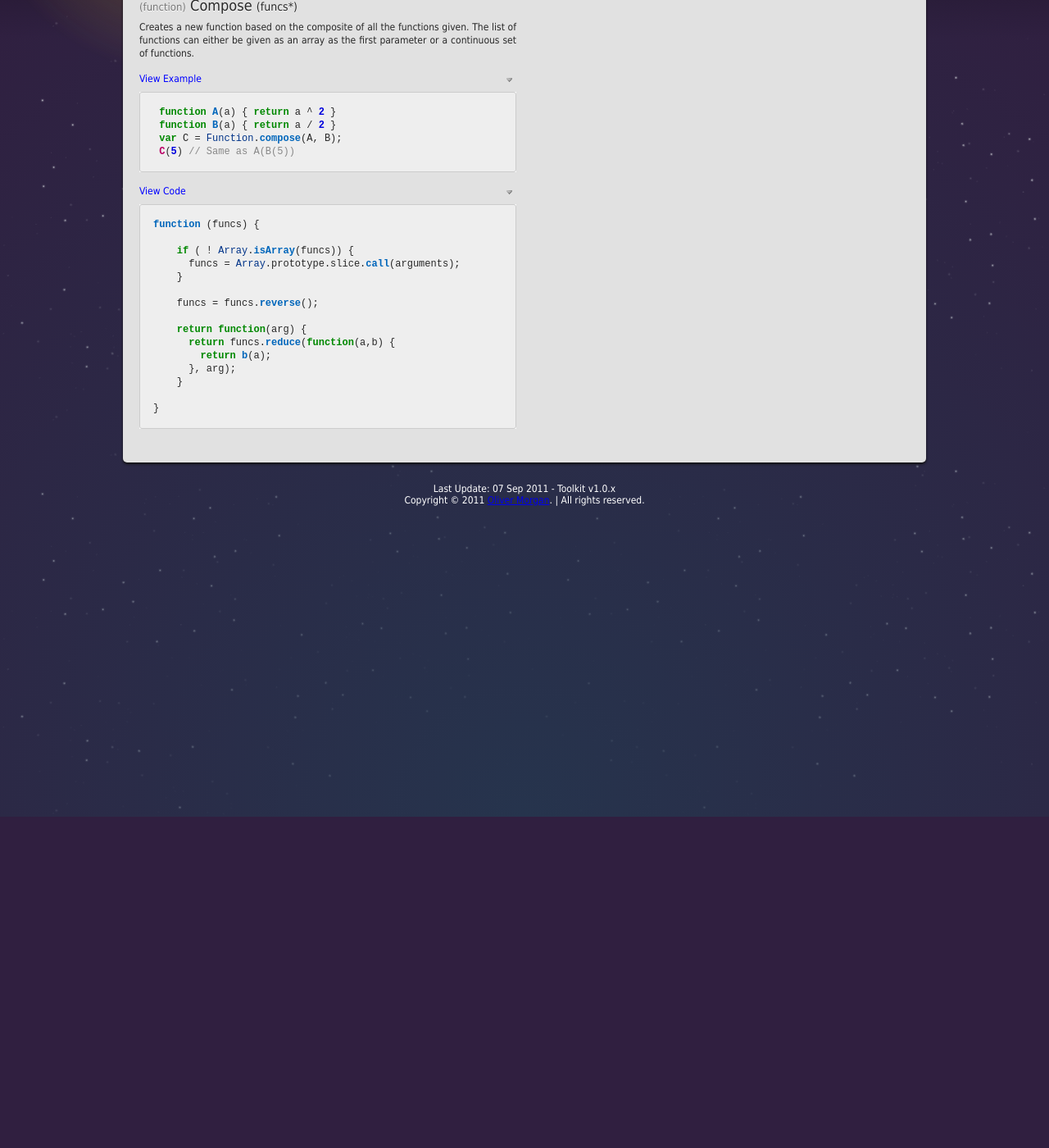
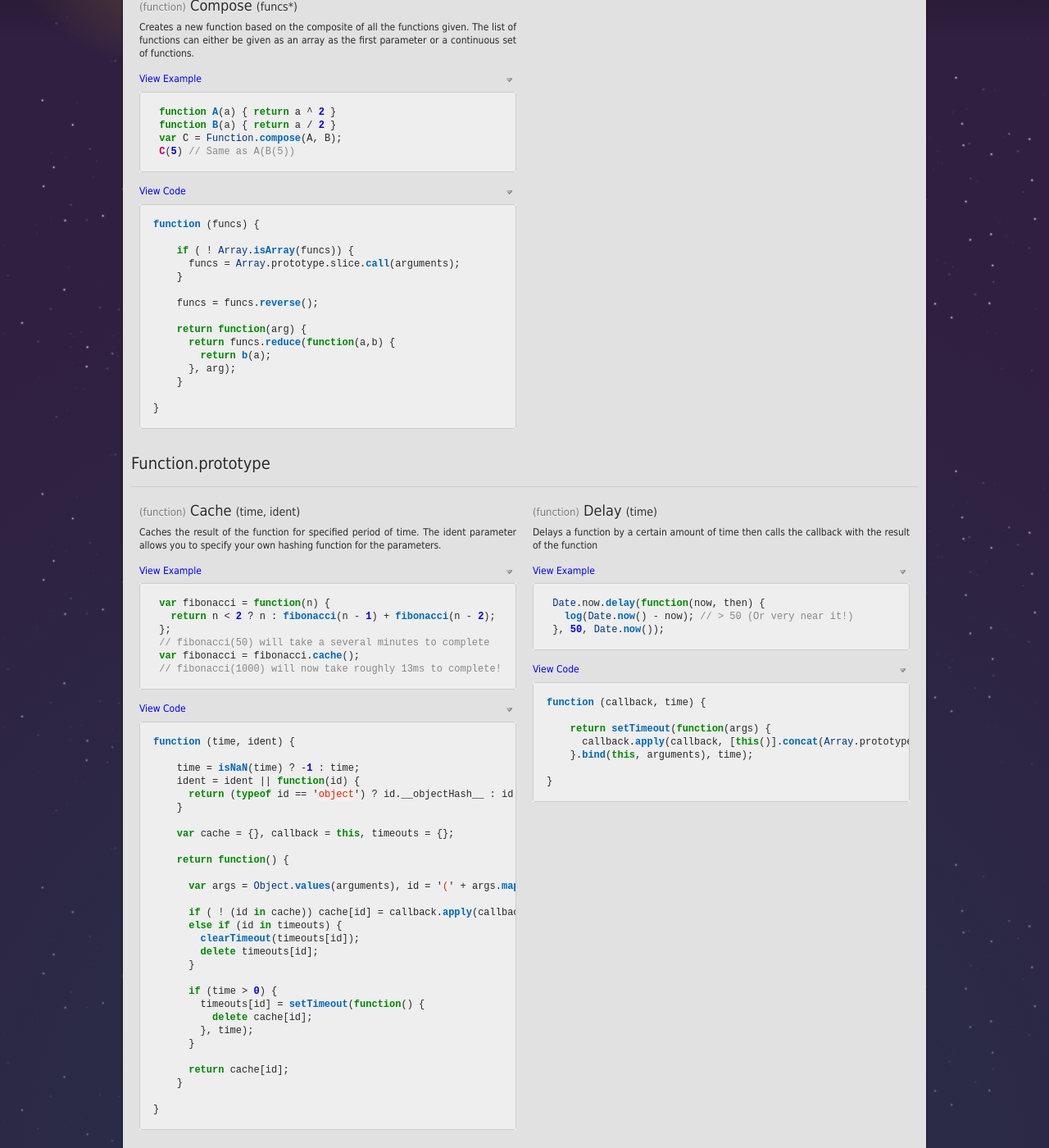
Before and after one commit to ollym/toolkit, a Jekyll site: the page built from 1.1.0/function.html, in a window 1280 px wide and 1400 px high, scrolled down 354 px. Shown: the whole window at 82% size. Built offline with Jekyll 4.4.1, drawn with Linux system fonts in a browser that asks for light colours; nearby versions of some CDN libraries.

Commit message:
Updated docs

```diff
--- a/1.1.0/function.html
+++ b/1.1.0/function.html
@@ -19,4 +19,47 @@ layout: default
       }, arg);
     }
 
-}{% endhighlight %}</div></li></ul><div class="clear"></div>
+}{% endhighlight %}</div></li></ul><div class="clear"></div><h1>Function.prototype</h1><hr><ul id="methods"><li class="grid-6"><h2><span class="ret">function</span> <span class="name">Cache</span> <span class="params">(time, ident)</span></h2><p>Caches the result of the function for specified period of time. The ident parameter allows you to specify your own hashing function for the parameters.</p><div class="example"><a class="toggle" >View Example</a>{% highlight js %} var fibonacci = function(n) {
+   return n < 2 ? n : fibonacci(n - 1) + fibonacci(n - 2);
+ };
+ // fibonacci(50) will take a several minutes to complete
+ var fibonacci = fibonacci.cache();
+ // fibonacci(1000) will now take roughly 13ms to complete!
+{% endhighlight %}</div><div class="code"><a class="toggle" >View Code</a>{% highlight js %}function (time, ident) {
+
+    time = isNaN(time) ? -1 : time;
+    ident = ident || function(id) {
+      return (typeof id == 'object') ? id.__objectHash__ : id.toString();
+    }
+
+    var cache = {}, callback = this, timeouts = {};
+
+    return function() {
+
+      var args = Object.values(arguments), id = '(' + args.map(ident).join(',') + ')';
+
+      if ( ! (id in cache)) cache[id] = callback.apply(callback, args);
+      else if (id in timeouts) {
+        clearTimeout(timeouts[id]);
+        delete timeouts[id];
+      }
+
+      if (time > 0) {
+        timeouts[id] = setTimeout(function() {
+          delete cache[id];
+        }, time);
+      }
+
+      return cache[id];
+    }
+
+}{% endhighlight %}</div></li><li class="grid-6"><h2><span class="ret">function</span> <span class="name">Delay</span> <span class="params">(time)</span></h2><p>Delays a function by a certain amount of time then calls the callback with the result of the function</p><div class="example"><a class="toggle" >View Example</a>{% highlight js %} Date.now.delay(function(now, then) {
+   log(Date.now() - now); // > 50 (Or very near it!)
+ }, 50, Date.now());
+{% endhighlight %}</div><div class="code"><a class="toggle" >View Code</a>{% highlight js %}function (callback, time) {
+
+    return setTimeout(function(args) {
+      callback.apply(callback, [this()].concat(Array.prototype.slice.call(args, 2)));
+    }.bind(this, arguments), time);
+
+}{% endhighlight %}</div></li><li class="clear"></li></ul><div class="clear"></div>
```
